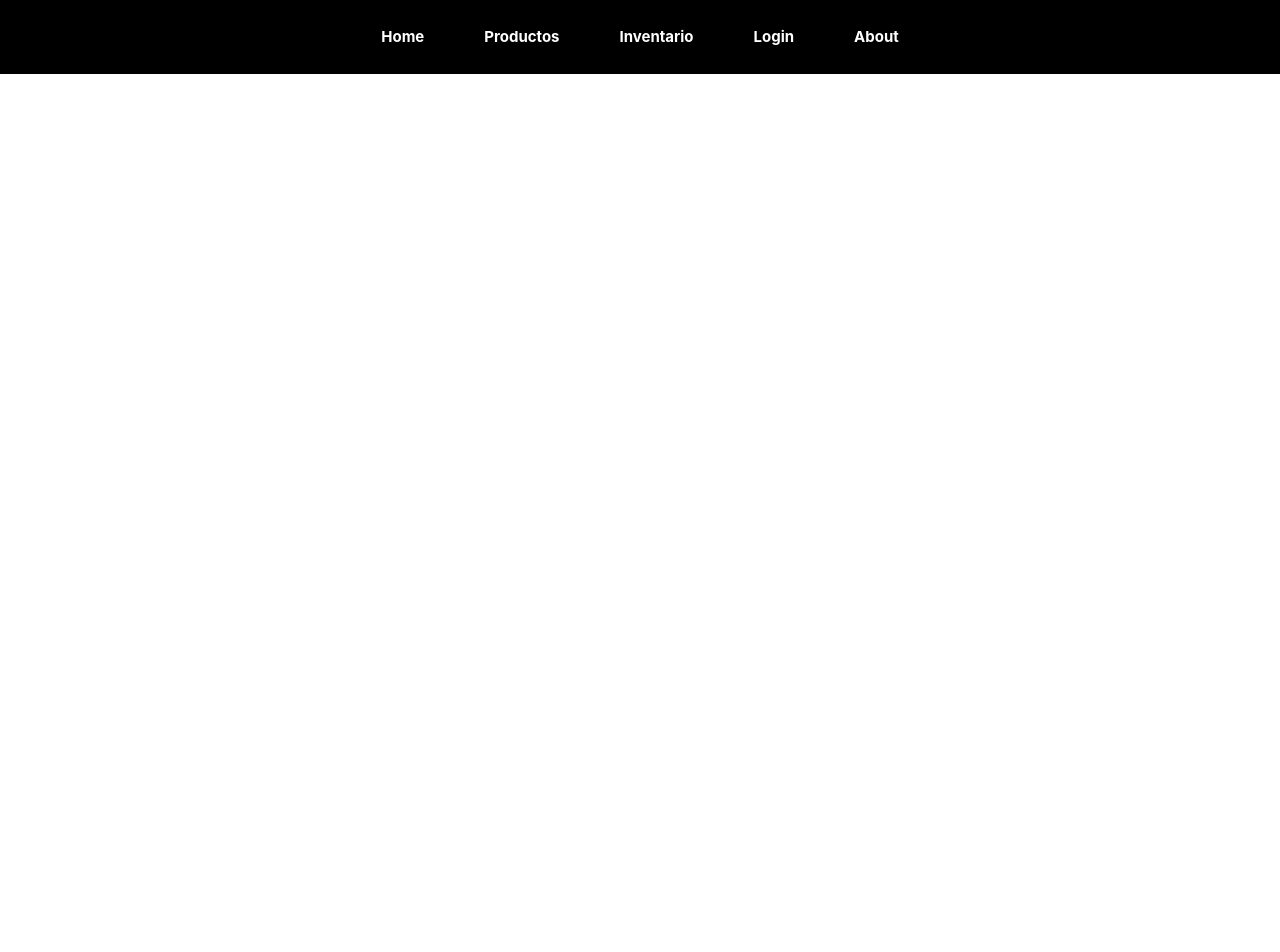
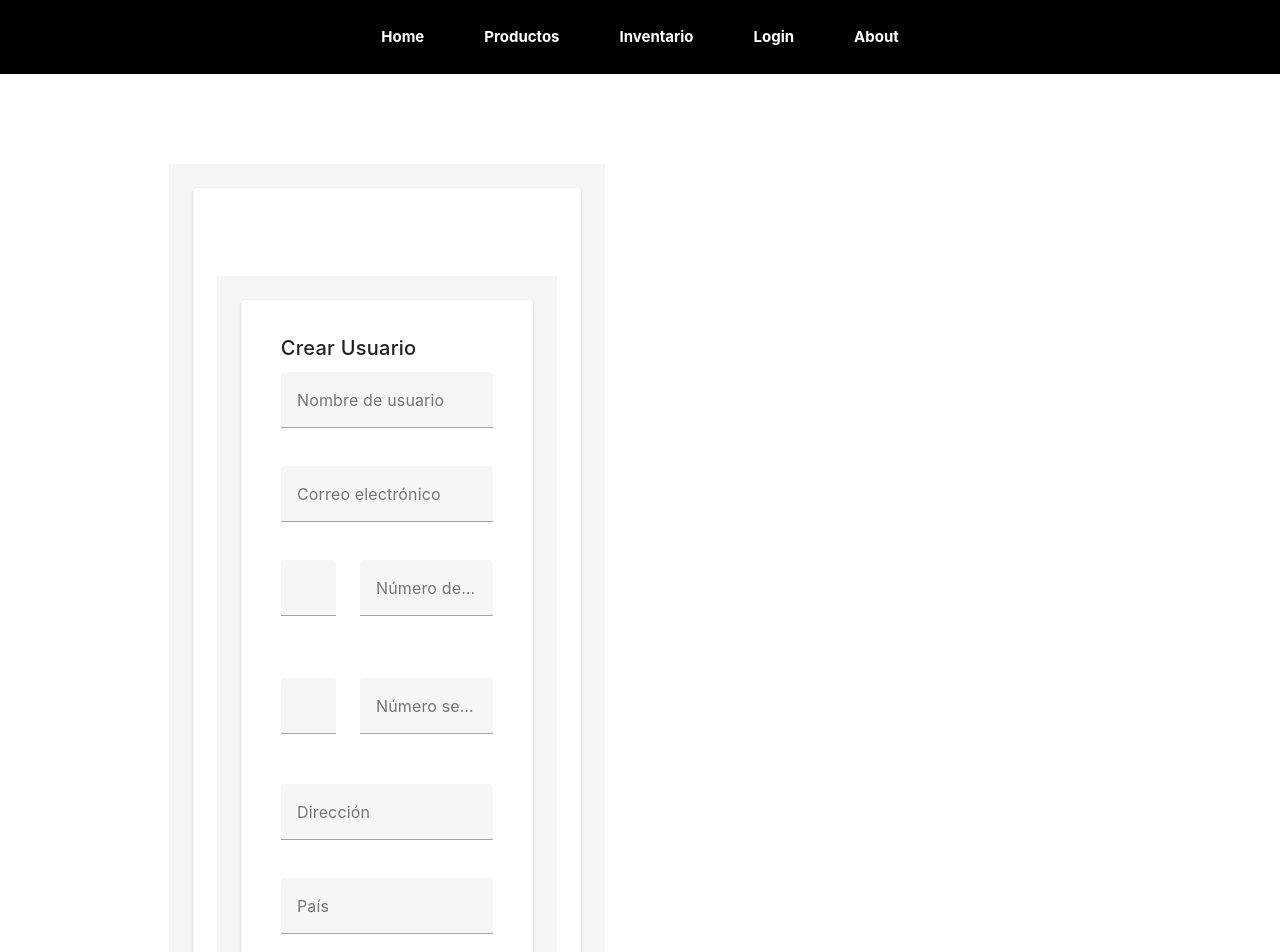
Before and after one commit to ViriMares/taller-prod-ui, a Vue app in the folder taller-ui/: page /crear-usuario in a window 1280 px wide. Shown: the top 952 px of the page. Before the commit the page ends 800 px from the top, so only its background shows below. Built offline with nearby package versions, Linux system fonts and the light colour scheme.

Commit message:
Formulario que ahora si sirve

```diff
--- a/taller-ui/src/App.vue
+++ b/taller-ui/src/App.vue
@@ -37,7 +37,9 @@ const showSubmenu = ref(false);
   </header>
 
   <main class="content">
-    <RouterView :key="$route.fullPath" />
+    <div class="container">
+      <RouterView :key="$route.fullPath" />
+    </div>
   </main>
 </template>
 
@@ -85,6 +87,16 @@ nav a.router-link-exact-active {
 /* Ajusta el margen superior del contenido */
 .content {
   margin-top: 80px; /* Ajustado para que no quede pegado */
+  display: flex;
+  justify-content: center;
+  padding: 0 15px; /* Espaciado para que no quede pegado a los bordes */
+}
+
+/* Contenedor principal para que el contenido ocupe todo el ancho */
+.container {
+  width: 100%;
+  max-width: 1200px; /* Límite del ancho máximo */
+  padding: 20px;
 }
 
 /* Estilos del Submenú */
--- a/taller-ui/src/components/CreateUser.vue
+++ b/taller-ui/src/components/CreateUser.vue
@@ -1,33 +1,39 @@
 <template>
-  <v-card class="pa-6">
+  <v-container class="pa-6 d-flex align-center justify-center" style="min-height: 100vh; background-color: #f5f5f5;">
+    <v-card class="pa-6" width="100%" max-width="700px">
       <v-card-title>Crear Usuario</v-card-title>
       <v-card-text>
         <v-form ref="form" v-model="isValid" lazy-validation>
+
+          <!-- Nombre de usuario -->
           <v-text-field
             label="Nombre de usuario"
             v-model="user.username"
             :rules="[rules.required, rules.username]"
             required
+            class="mb-4"
           />
 
+          <!-- Correo electrónico -->
           <v-text-field
             label="Correo electrónico"
             v-model="user.email"
             :rules="[rules.required, rules.email]"
             required
+            class="mb-4"
           />
 
           <!-- Teléfono principal con código -->
-        <v-row>
+          <v-row class="mb-4">
             <v-col cols="4">
-            <v-select
+              <v-autocomplete
                 label="Código país"
                 v-model="user.phoneCode"
-              :items="countryCodes"
+                :items="filteredCountryCodes"
+                :search-input.sync="searchPhoneCode"
                 item-title="label"
-              item-value="code"
+                item-value="dial_code"
                 return-object
-              :rules="[rules.required]"
                 clearable
                 solo
               />
@@ -44,14 +50,15 @@
           </v-row>
 
           <!-- Teléfono secundario con código -->
-        <v-row>
+          <v-row class="mb-4">
             <v-col cols="4">
-            <v-select
+              <v-autocomplete
                 label="Código país"
                 v-model="user.secondaryPhoneCode"
-              :items="countryCodes"
+                :items="filteredSecondaryCodes"
+                :search-input.sync="searchSecondaryCode"
                 item-title="label"
-              item-value="code"
+                item-value="dial_code"
                 return-object
                 clearable
                 solo
@@ -67,16 +74,20 @@
             </v-col>
           </v-row>
 
+          <!-- Dirección -->
           <v-text-field
             label="Dirección"
             v-model="user.address"
             :rules="[rules.required, rules.address]"
             required
+            class="mb-4"
           />
 
-        <v-select
+          <!-- País -->
+          <v-autocomplete
             v-model="user.country"
-          :items="countries"
+            :items="filteredCountries"
+            :search-input.sync="searchCountry"
             item-title="name"
             item-value="name"
             label="País"
@@ -84,16 +95,22 @@
             return-object
             clearable
             solo
-        ></v-select>
+            class="mb-4"
+          />
 
+          <!-- Tipo de usuario -->
           <v-select
             label="Tipo de usuario"
             v-model="user.userType"
             :items="userTypes"
+            item-title="name"
+            item-value="name"
             :rules="[rules.required]"
             required
+            class="mb-4"
           />
 
+          <!-- Botones -->
           <v-row justify="end" class="mt-4">
             <v-btn color="secondary" class="mr-2" @click="goBack">Cancelar</v-btn>
             <v-btn color="primary" @click="submit" :disabled="!isValid">Guardar</v-btn>
@@ -101,17 +118,14 @@
         </v-form>
       </v-card-text>
     </v-card>
+  </v-container>
 </template>
 
 <script setup>
-import { ref } from 'vue'
-import { useRouter } from 'vue-router'
-import countries from './countries.json'
+import { ref, computed } from 'vue';
+import countriesData from './countries.json';
 
-const router = useRouter()
-const form = ref(null)
-const isValid = ref(false)
-
+// Datos reactivos
 const user = ref({
   username: '',
   email: '',
@@ -121,44 +135,94 @@ const user = ref({
   secondaryPhone: '',
   address: '',
   country: null,
-  userType: null
-})
+  userType: null,
+});
 
-const userTypes = ['admin', 'usuario']
+const isValid = ref(false);
 
-const countryCodes = countries.map(c => ({
-  label: `+${c.dial_code} (${c.name})`,
-  code: c.dial_code
-}))
+// Búsquedas reactivas
+const searchPhoneCode = ref('');
+const searchSecondaryCode = ref('');
+const searchCountry = ref('');
 
+// Validaciones
 const rules = {
   required: v => !!v || 'Este campo es obligatorio',
-  email: v =>
-    /^[a-z0-9._%+-]+@[a-z0-9.-]+\\.[a-z]{2,4}$/.test(v) ||
-    'Correo no válido',
-  username: v =>
-    /^[A-Za-zÁÉÍÓÚáéíóúÑñ ]+$/.test(v) || 'Nombre no válido',
-  address: v =>
-    /^[A-Za-zÁÉÍÓÚáéíóúÑñ0-9.,#\\-\\s]+$/.test(v) || 'Dirección no válida',
-  phone: v => /^[0-9\\s]+$/.test(v) || 'Número no válido',
-  optionalPhone: v =>
-    !v || /^[0-9\\s]+$/.test(v) || 'Número secundario no válido'
+  username: v => /^[a-zA-Z0-9_-]{3,16}$/.test(v) || 'Debe tener entre 3 y 16 caracteres',
+  email: v => /.+@.+\..+/.test(v) || 'Correo no válido',
+  phone: v => /^[0-9]{10}$/.test(v) || 'Debe tener 10 dígitos',
+  optionalPhone: v => !v || /^[0-9]{10}$/.test(v) || 'Debe tener 10 dígitos',
+  address: v => v.length >= 5 || 'Mínimo 5 caracteres',
+};
+
+// Normalizar acentos y mayúsculas
+const normalize = str =>
+  str?.normalize('NFD').replace(/[\u0300-\u036f]/g, '').toLowerCase() || '';
+
+// Generar lista con label para códigos
+const countryCodes = countriesData.map(c => ({
+  ...c,
+  label: `+${c.dial_code} (${c.name})`,
+}));
+
+// Filtros computados dinámicos
+const filteredCountryCodes = computed(() =>
+  countryCodes.filter(c =>
+    normalize(c.label).includes(normalize(searchPhoneCode.value)) ||
+    normalize(c.dial_code).includes(normalize(searchPhoneCode.value))
+  )
+);
+
+const filteredSecondaryCodes = computed(() =>
+  countryCodes.filter(c =>
+    normalize(c.label).includes(normalize(searchSecondaryCode.value)) ||
+    normalize(c.dial_code).includes(normalize(searchSecondaryCode.value))
+  )
+);
+
+const filteredCountries = computed(() =>
+  countriesData.filter(c =>
+    normalize(c.name).includes(normalize(searchCountry.value))
+  )
+);
+
+const userTypes = [
+  { name: 'Administrador' },
+  { name: 'Usuario' },
+];
+
+// Acciones
+const submit = () => {
+  if (isValid.value) {
+    console.log('Formulario enviado', user.value);
   }
-
-const submit = () => {
-  if (form.value?.validate()) {
-    console.log('Usuario creado:', user.value)
-    // Aquí puedes emitir evento o llamar API
-  }
-}
+};
 
 const goBack = () => {
-  router.back()
-}
+  console.log('Volver atrás');
+};
 </script>
 
 <style scoped>
+.v-container {
+  min-height: 100vh;
+  background-color: #f5f5f5;
+  margin-top: 64px;
+}
+
 .v-card {
   margin: auto;
+  width: 100%;
+  max-width: 700px;
+}
+
+.v-text-field,
+.v-select,
+.v-autocomplete {
+  width: 100%;
+}
+
+.mb-4 {
+  margin-bottom: 16px;
 }
 </style>
--- a/taller-ui/src/router/index.js
+++ b/taller-ui/src/router/index.js
@@ -6,6 +6,7 @@ import About from '@/views/AboutView.vue';
 import Login from '@/views/Login.vue';
 import Inventario from '@/views/Inventario.vue';
 import Productos from '@/views/Productos.vue';
+import CreateUserView from '@/views/CreateUserView.vue';
 
 // Definir las rutas
 const routes = [
@@ -13,12 +14,13 @@ const routes = [
   { path: '/about', component: About },
   { path: '/login', component: Login },
   { path: '/inventario', component: Inventario },
-  { path: '/productos', component: Productos }
+  { path: '/productos', component: Productos },
+  { path: '/crear-usuario', component: CreateUserView }
 ];
 
 // Crear la instancia del router
 const router = createRouter({
-  history: createWebHistory(),
+  history: createWebHistory(import.meta.env.BASE_URL), // Se asegura de usar la URL base correcta
   routes
 });
 
--- a/taller-ui/src/views/CreateUserView.vue
+++ b/taller-ui/src/views/CreateUserView.vue
@@ -1,20 +1,33 @@
 <script setup>
-import CreateUser from '@/components/CreateUser.vue'
+import CreateUser from '@/components/CreateUser.vue';
+import { onMounted } from 'vue';
+
+onMounted(() => {
+  console.log('Vista cargada');
+});
 </script>
 
 <template>
   <v-container class="pa-6 d-flex align-center justify-center" style="min-height: 100vh; background-color: #f5f5f5;">
-    <v-card class="pa-6" width="66%" max-width="900">
+    <!-- Se ajusta el contenedor a ocupar más espacio -->
+    <v-card class="pa-6" width="100%" style="max-width: 1200px;">
       <CreateUser />
     </v-card>
   </v-container>
 </template>
 
-
 <style scoped>
 .v-container {
   min-height: 100vh;
   background-color: #f5f5f5;
-  margin-top: 64px;
+  margin-top: 64px; /* Ajuste para que no quede pegado al header */
+  display: flex;
+  justify-content: center;
+  width: 100%; /* Asegura que el contenedor ocupe todo el ancho */
+}
+
+.v-card {
+  width: 100%; /* Asegura que la tarjeta ocupe todo el espacio disponible */
+  max-width: 1200px; /* Ajuste de máximo ancho */
 }
 </style>
```
Lines whose indentation alone changed are shown as unchanged.
